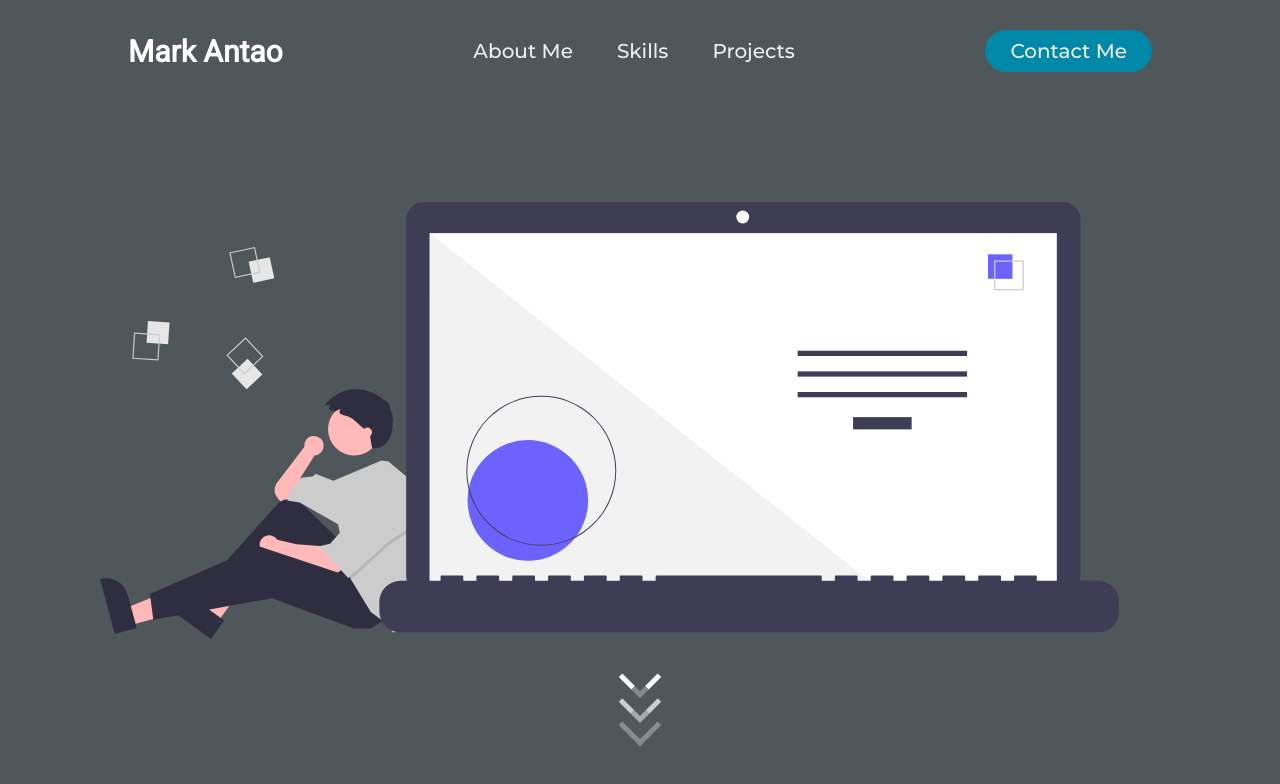
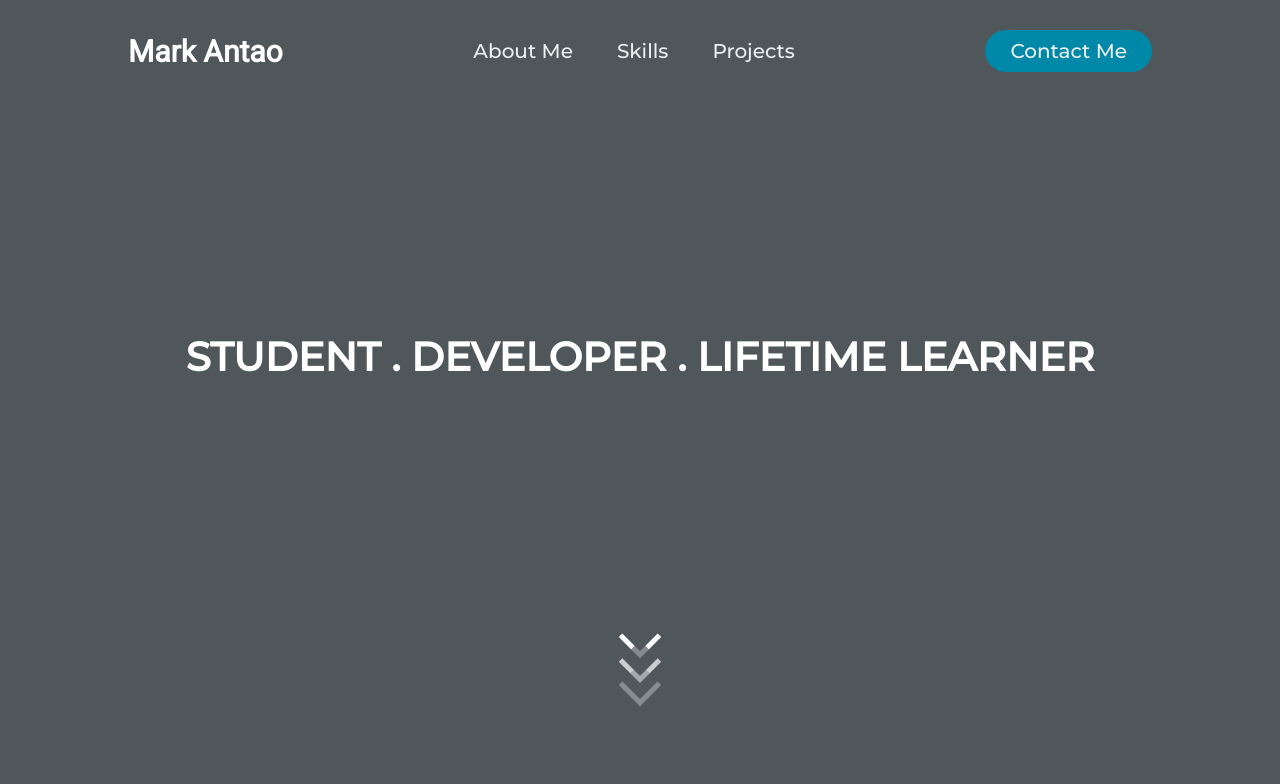
Before and after one commit to markantao/MarkAntao.github.io, a plain HTML site: page index.html in a window 1280 px wide. Drawn offline with Linux system fonts and the light colour scheme.

Commit message:
Finished v2 of homepage

```diff
--- a/index.html
+++ b/index.html
@@ -50,7 +50,8 @@
     </header>
 
     <section class="homePage">
-      <img class="img" src="/thinking_image.svg" />
+      <!-- <img class="img" src="/thinking_image.svg" /> -->
+      <h1 class="description">STUDENT . DEVELOPER . LIFETIME LEARNER</h1>
       <!-- <img class="arrow" src="down-arrow.svg" height="300" width="300px" /> -->
       <!-- <img class="img2" src="thinking2_image.svg" height="450px" /> -->
       <div class="arrow">
@@ -115,10 +116,18 @@
       color: #ffffff;
       font-size: 25px;
     }
-
+    /*
     .img {
       padding: 100px;
       margin-top: 0%;
+    } */
+
+    .description {
+      text-align: center;
+      margin-top: 18%;
+      font-family: "Montserrat", cursive;
+      font-size: 40px;
+      color: #ffffff;
     }
 
     .name {
@@ -160,7 +169,7 @@
 
     .arrow {
       position: absolute;
-      top: 85%;
+      top: 80%;
       left: 50%;
       transform: translate(-50%, -50%);
     }
@@ -174,6 +183,7 @@
       margin: -10px;
       animation: animate 2s infinite;
     }
+
     .arrow span:nth-child(2) {
       animation-delay: -0.2s;
     }
```
